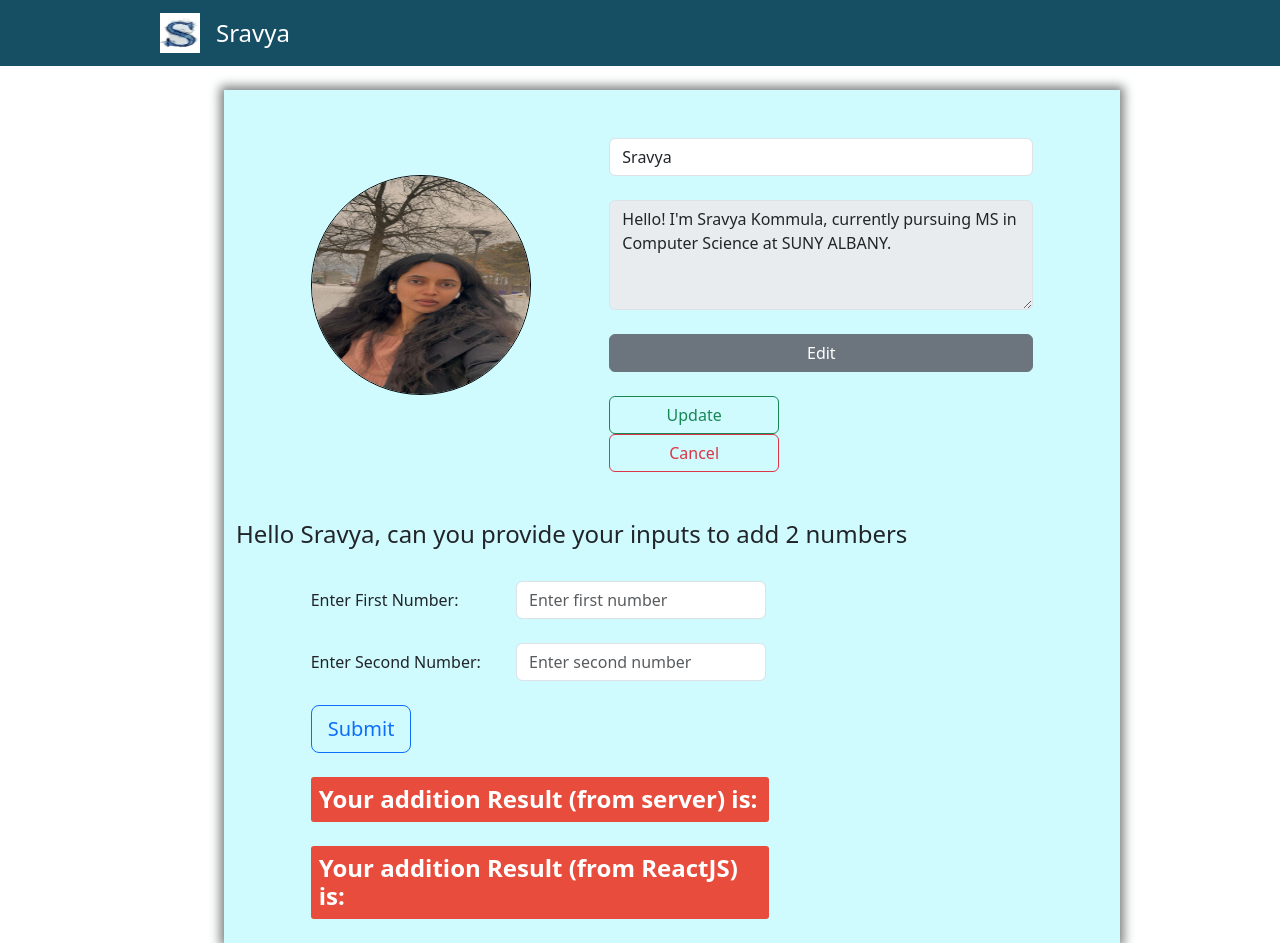
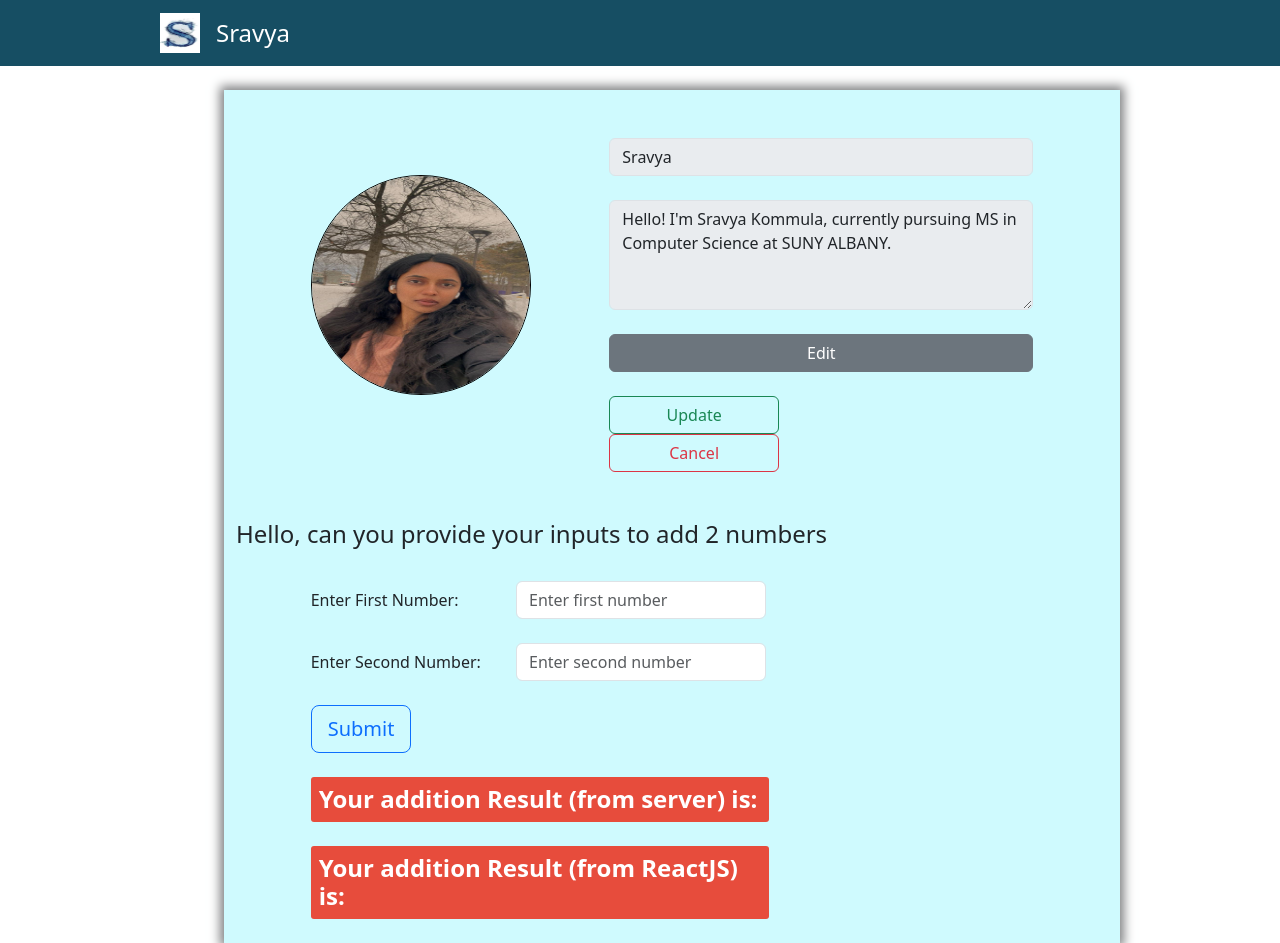
Before and after one commit to ICSI-518-Software-Engineering/web-development-and-deployment-sravyakommula10, a React (Create React App) app in the folder source_code/client_side/: page / in a window 1280 px wide. Built offline with nearby package versions, Linux system fonts and the light colour scheme; a web font is replaced by a local one.

Commit message:
updated code

```diff
--- a/source_code/client_side/src/components/MyBlog/MyBlog.js
+++ b/source_code/client_side/src/components/MyBlog/MyBlog.js
@@ -19,6 +19,7 @@ const MyBlog = () => {
 
     const handleEdit = () => {
         setDescDisabled(false);
+        setUser(user);
         setDescription(description);
     }
 
@@ -28,6 +29,7 @@ const MyBlog = () => {
 
     const handleCancel = () => {
         if (!descDisabled) {
+            setUser(user);
             setDescription(initialDescription);
         }
         setDescDisabled(true);
@@ -106,6 +108,7 @@ const MyBlog = () => {
                                         placeholder="Enter your name"
                                         value={user}
                                         name="user"
+                                        disabled={descDisabled}
                                         onChange={(e) => setUser(e.target.value)}
                                     />
                                 </Form.Group>
@@ -133,7 +136,7 @@ const MyBlog = () => {
                 <Container className="mt-5">
                     <Row className="mb-4">
                         <h4 className={""}>
-                            Hello {user},  can you provide your inputs to add 2 numbers
+                            Hello,  can you provide your inputs to add 2 numbers
                         </h4>
                     </Row>
                     <Row className="mb-4">
```
Also changed, not shown: 8 other files (tests, documents, lock files or other folders).
